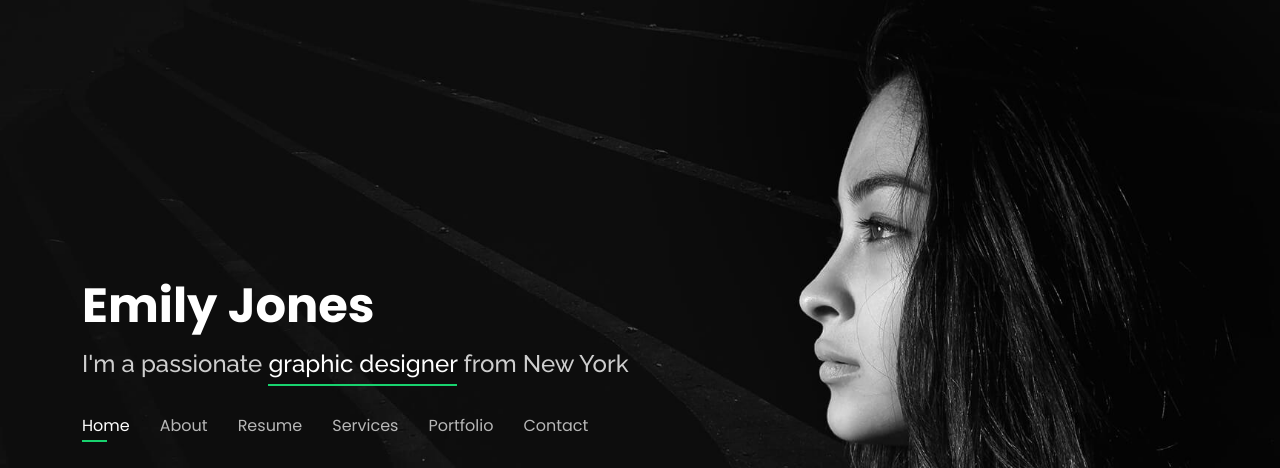
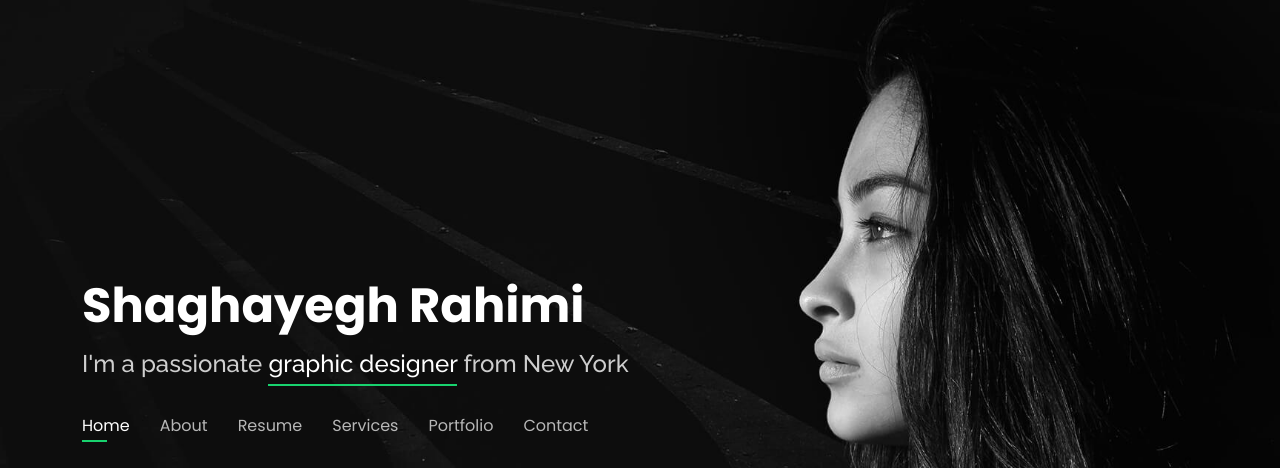
Before and after one commit to Shagirahimi/portfolio, a plain HTML site: page index.html in a window 1280 px wide. Shown: the top 468 px of the page. Drawn offline with nearby package versions, Linux system fonts and the light colour scheme.

Commit message:
changed one line

```diff
--- a/index.html
+++ b/index.html
@@ -41,7 +41,7 @@
   <header id="header">
     <div class="container">
 
-      <h1><a href="index.html">Emily Jones</a></h1>
+      <h1><a href="index.html">Shaghayegh Rahimi</a></h1>
       <!-- Uncomment below if you prefer to use an image logo -->
       <!-- <a href="index.html" class="mr-auto"><img src="assets/img/logo.png" alt="" class="img-fluid"></a> -->
       <h2>I'm a passionate <span>graphic designer</span> from New York</h2>
```
